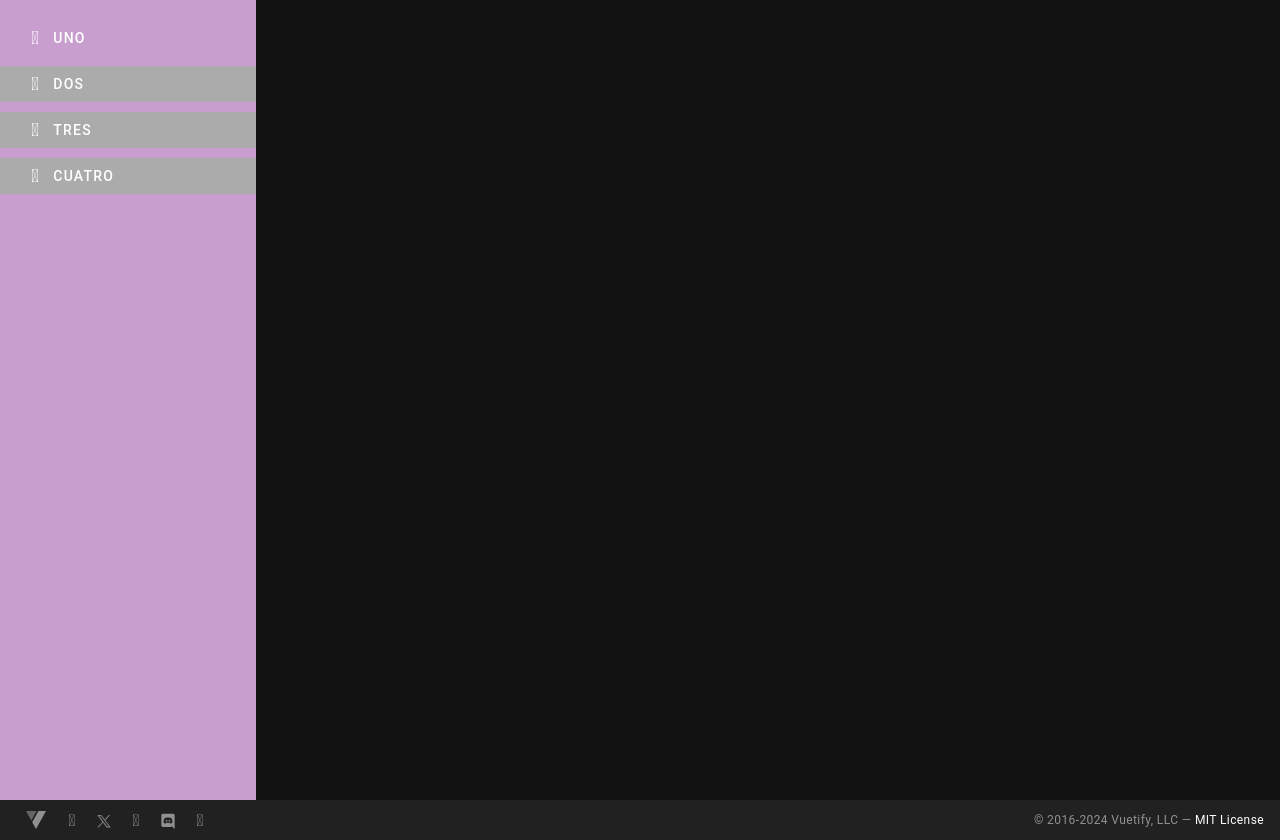
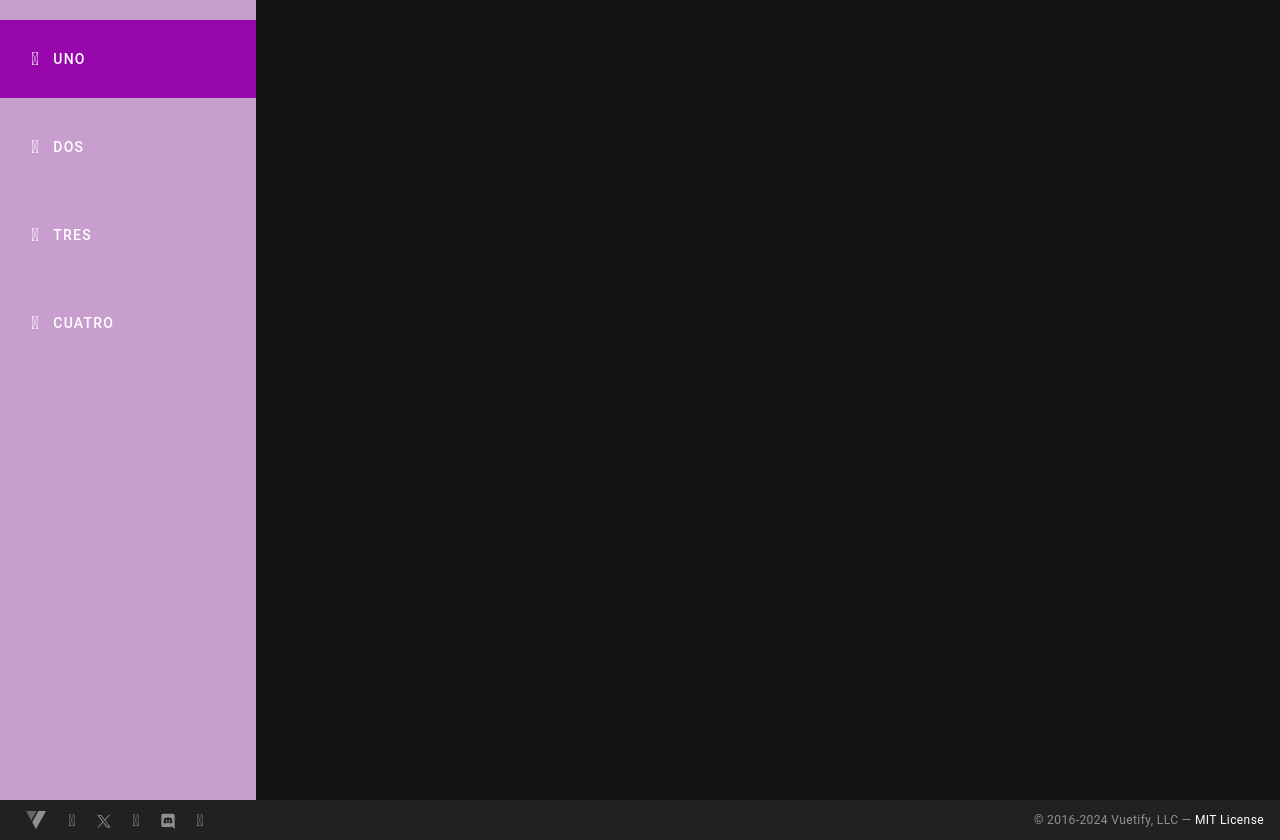
Before and after one commit to cachoJDG/hciTpweb, a Vue app in the folder billeteraHci/: page /cards in a window 1280 px wide. Built offline with nearby package versions, Linux system fonts and the light colour scheme.

Commit message:
Fighting with vue components

```diff
--- a/billeteraHci/src/components/SideBar/SideBarElement.vue
+++ b/billeteraHci/src/components/SideBar/SideBarElement.vue
@@ -38,7 +38,6 @@ const buttonClass = computed(() => {
 .card {
   display: flex;
   width: 100%;
-  height: 10%;
   margin-top: 10px;
   margin-bottom: 10px;
   padding-left: 30px;
@@ -51,10 +50,20 @@ const buttonClass = computed(() => {
 }
 
 .selected {
-  background-color: #C89ECE;
+  background-color: #9606aa ;
 }
 
 .notSelected {
-  background-color: #ababab;
+  background-color: transparent;
 }
+
+.v-btn.v-btn--density-default {
+    height: 10%;
+    box-shadow: none;
+}
+
+.v-btn:hover {
+    background-color: #9606aa;
+}
+
 </style>
```
